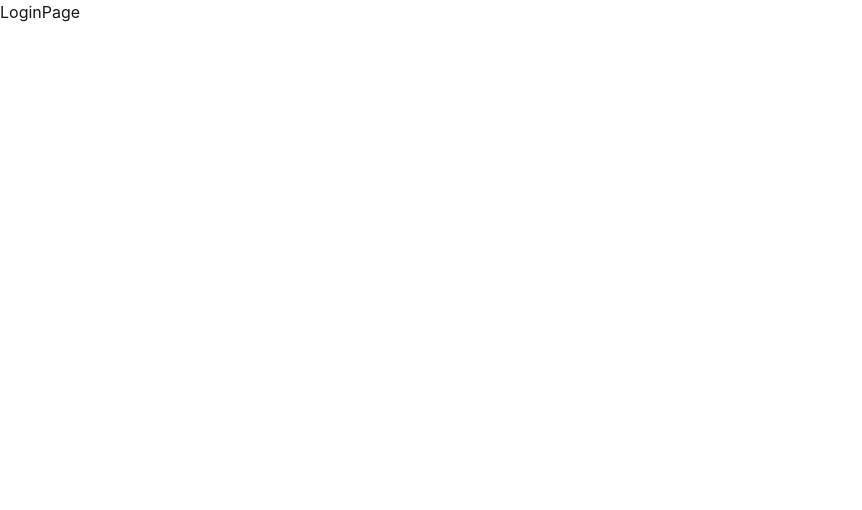
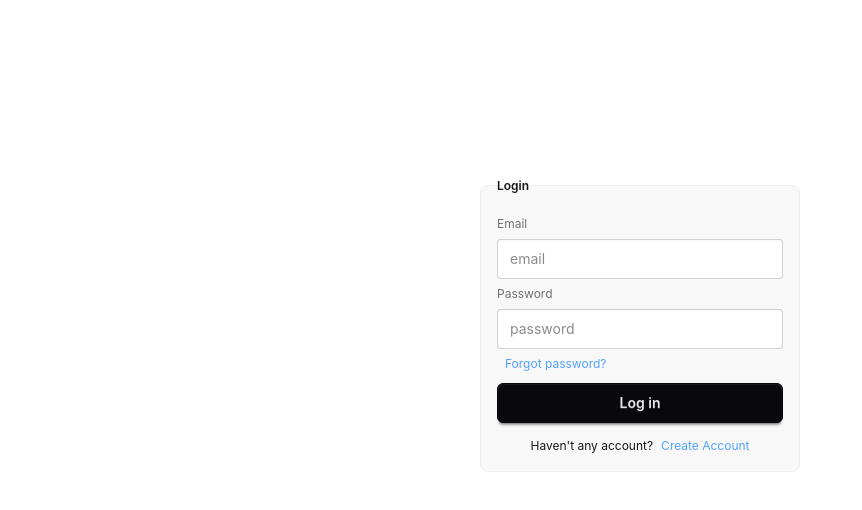
Before and after one commit to dearnasaruddin/peoplePad-frontend, a React (Vite) app: page /login in a window 1280 px wide. Shown: the top 510 px of the page, without its empty margins (0-862 px from the left). Built offline with nearby package versions, Linux system fonts and the light colour scheme.

Commit message:
Log in page design done

```diff
--- a/src/App.jsx
+++ b/src/App.jsx
@@ -3,6 +3,7 @@ import RegistrationPage from './pages/RegistrationPage'
 import LoginPage from './pages/LoginPage'
 import VerifyEmail from './pages/VerifyEmail'
 import ResetPassPage from './pages/ResetPassPage'
+import ForgotPassPage from './pages/ForgotPassPage'
 
 function App() {
 
@@ -14,7 +15,7 @@ function App() {
         <Route path='/login' element={<LoginPage/>} />
         <Route path={`/verify/:token`} element={<VerifyEmail/>} />
         <Route path={`/reset/:token`} element={<ResetPassPage/>} />
-        <Route path={`/forgot-password`} element={<ResetPassPage/>} />
+        <Route path={`/forgot-password`} element={<ForgotPassPage/>} />
       </Routes>
     </BrowserRouter>
   )
--- /dev/null
+++ b/src/app/store.js
@@ -0,0 +1,5 @@
+import {configureStore} from '@reduxjs/toolkit'
+
+export default configureStore({
+    reducer: {}
+})
--- /dev/null
+++ b/src/features/auth/authApi.js
@@ -0,0 +1,9 @@
+import api from '../../api'
+
+const registration = data => api.post('/registration', data)
+const login = data => api.post('/login', data)
+const verifyEmail = (token, data) => api.post(`/verify/${token}`, data)
+const forgotPass = data => api.post('/forgot-password', data)
+const resetPass = (token, data) => api.post(`/reset-password/${token}`, data)
+
+export { registration, login, verifyEmail, forgotPass, resetPass }
--- /dev/null
+++ b/src/features/auth/authSlice.js
@@ -0,0 +1,33 @@
+import { createSlice, createAsyncThunk } from '@reduxjs/toolkit'
+import * as authApi from './authApi'
+
+export const registration = createAsyncThunk('auth/register', async(data, {rejectWithValue})=>{
+    try {
+        const res = await authApi.registration(data)
+    } catch (error) {
+        return rejectWithValue(error)
+    }
+})
+
+export const authSlice = createSlice({
+    name: 'auth',
+    initialState: {
+        user: null,
+        accessToken: null,
+        loading: false,
+        error: null,
+        message: null
+    },
+    reducers: {
+        logout: (state) => {
+            state.user = null
+            state.accessToken = null
+        }
+    },
+    extraReducers: (builder)=>{
+builder.addCase()
+    }
+})
+
+export const {logout} = authSlice.actions
+export default authSlice.reducer
--- a/src/pages/LoginPage.jsx
+++ b/src/pages/LoginPage.jsx
@@ -1,7 +1,47 @@
+import { useState } from "react";
+import {Link} from 'react-router-dom'
+import { GoEye, GoEyeClosed } from "react-icons/go";
+
 
 const LoginPage = () => {
+
+  const [formData, setFormData] = useState({
+    email: '',
+    password: '',
+  })
+  const [showPassword, setShowPassword] = useState(false);
+
+  const handleSubmit = async () => {
+    setFormData({
+      email: '',
+      password: '',
+    })
+  }
+
+
   return (
-    <div>LoginPage</div>
+    <div className="flex flex-col justify-center items-center h-[80dvh]">
+      <fieldset className="fieldset bg-base-200 border-base-300 rounded-box w-xs border p-4">
+        <legend className="fieldset-legend">Login</legend>
+
+        <label className="label">Email</label>
+        <input type="email" onChange={(e) => setFormData({ ...formData, email: e.target.value })} value={formData.email} className="input focus:border-none focus:outline-1 focus:outline-gray-400" placeholder="email" />
+
+        <label className="label">Password</label>
+        <div className="relative">
+          <input type={showPassword ? 'text' : 'password'} onChange={(e) => setFormData({ ...formData, password: e.target.value })} value={formData.password} className="input focus:border-none focus:outline-1 focus:outline-gray-400" placeholder="password" />
+          {formData.password &&
+            (showPassword ?
+              <span onClick={() => setShowPassword(false)} className="absolute top-1/2 -translate-y-1/2 text-lg text-gray-300 right-3 cursor-pointer"><GoEye /></span>
+              :
+              <span onClick={() => setShowPassword(true)} className="absolute top-1/2 -translate-y-1/2 text-lg text-gray-300 right-3 cursor-pointer"><GoEyeClosed /></span>)
+          }
+        </div>
+        <Link className="text-blue-400 ml-2" to={'/forgot-password'}>Forgot password?</Link>
+        <button onClick={handleSubmit} className="btn btn-neutral mt-1 rounded-md">Log in</button>
+        <p className="text-center mt-2">Haven't any account?<Link className="text-blue-400 ml-2" to={'/registration'}>Create Account</Link> </p>
+      </fieldset>
+    </div>
   )
 }
 
--- a/src/pages/RegistrationPage.jsx
+++ b/src/pages/RegistrationPage.jsx
@@ -1,5 +1,6 @@
 import { useState } from "react";
 import { GoEye, GoEyeClosed } from "react-icons/go";
+import { Link } from "react-router-dom";
 
 const RegistrationPage = () => {
 
@@ -41,6 +42,7 @@ const RegistrationPage = () => {
                 </div>
 
                 <button onClick={handleSubmit} className="btn btn-neutral mt-4 rounded-md">Create account</button>
+                <p className="text-center mt-2">Already have an account? <Link className="text-blue-400 ml-2" to={'/login'}>Login</Link> </p>
             </fieldset>
         </div>
     )
```
